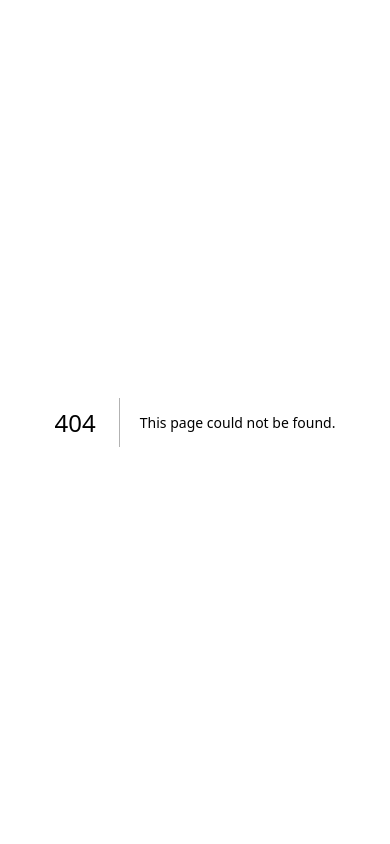
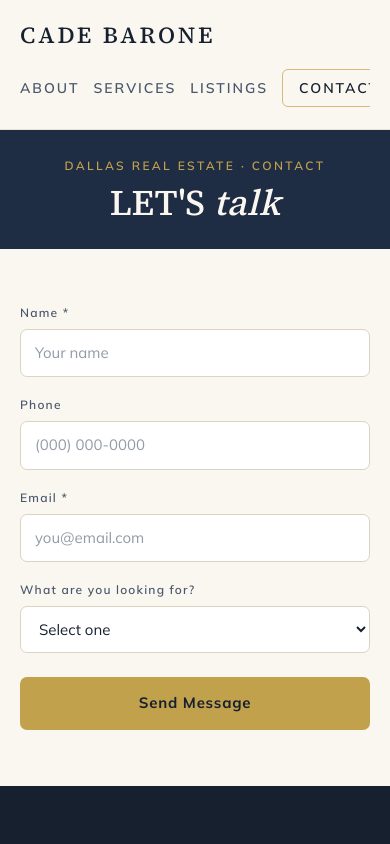
Before and after one commit to cadebarone00/cade-barone-real-estate, a Next.js app: page /contact in a window 390 px wide. Before the commit this address had no page. Shown: the top 844 px of the page. Built offline with nearby package versions, Linux system fonts and the light colour scheme.

Commit message:
Add dedicated Contact page (name/phone/email/looking-for)

```diff
--- /dev/null
+++ b/app/contact/page.js
@@ -0,0 +1,149 @@
+"use client";
+
+import { useState } from "react";
+import Nav from "@/components/Nav";
+import Footer from "@/components/Footer";
+import FadeUp from "@/components/FadeUp";
+
+const LOOKING_FOR_OPTIONS = ["Buying", "Selling", "Renting", "Landlord", "Just looking"];
+
+const inputClass =
+  "w-full bg-white border border-border-input rounded-[7px] px-[14px] py-3 text-ink placeholder:text-grey-text/60 text-[15px] focus:outline-none focus:border-gold focus:shadow-[0_0_0_3px_rgba(194,161,77,0.18)] transition-colors duration-150";
+
+const labelClass = "block text-xs font-semibold tracking-[0.1em] text-grey-text mb-2";
+
+export default function ContactPage() {
+  const [form, setForm] = useState({ name: "", phone: "", email: "", service: "" });
+  const [status, setStatus] = useState("idle"); // idle | loading | success | error
+
+  function set(field) {
+    return (e) => setForm((prev) => ({ ...prev, [field]: e.target.value }));
+  }
+
+  async function handleSubmit(e) {
+    e.preventDefault();
+    setStatus("loading");
+    try {
+      const res = await fetch("/api/contact", {
+        method: "POST",
+        headers: { "Content-Type": "application/json" },
+        body: JSON.stringify(form),
+      });
+      if (!res.ok) throw new Error();
+      setStatus("success");
+    } catch {
+      setStatus("error");
+    }
+  }
+
+  return (
+    <>
+      <Nav />
+      <main>
+        <section className="bg-navy">
+          <div className="max-w-[1280px] mx-auto px-[clamp(20px,5vw,56px)] py-[clamp(28px,3.5vw,44px)] text-center">
+            <FadeUp>
+              <div className="text-xs font-semibold tracking-[0.2em] text-gold mb-[10px]">
+                DALLAS REAL ESTATE · CONTACT
+              </div>
+              <h1 className="m-0 font-display font-medium text-[clamp(36px,4.8vw,58px)] leading-[1.04] text-cream">
+                LET&apos;S <em className="italic">talk</em>
+              </h1>
+            </FadeUp>
+          </div>
+        </section>
+
+        <section className="bg-cream">
+          <div className="max-w-[560px] mx-auto px-[clamp(20px,5vw,56px)] py-[clamp(56px,7vw,96px)]">
+            {status === "success" ? (
+              <FadeUp>
+                <div className="text-center py-10">
+                  <h2 className="font-display font-medium text-[clamp(28px,3vw,38px)] text-ink mb-3">
+                    Thank you — talk soon.
+                  </h2>
+                  <p className="text-grey-text text-lg">
+                    I&apos;ll reach out within one business day.
+                  </p>
+                </div>
+              </FadeUp>
+            ) : (
+              <FadeUp>
+                <form onSubmit={handleSubmit} className="flex flex-col gap-5">
+                  <div>
+                    <label className={labelClass}>Name *</label>
+                    <input
+                      required
+                      type="text"
+                      placeholder="Your name"
+                      value={form.name}
+                      onChange={set("name")}
+                      className={inputClass}
+                    />
+                  </div>
+
+                  <div>
+                    <label className={labelClass}>Phone</label>
+                    <input
+                      type="tel"
+                      placeholder="(000) 000-0000"
+                      value={form.phone}
+                      onChange={set("phone")}
+                      className={inputClass}
+                    />
+                  </div>
+
+                  <div>
+                    <label className={labelClass}>Email *</label>
+                    <input
+                      required
+                      type="email"
+                      placeholder="you@email.com"
+                      value={form.email}
+                      onChange={set("email")}
+                      className={inputClass}
+                    />
+                  </div>
+
+                  <div>
+                    <label className={labelClass}>What are you looking for?</label>
+                    <select
+                      required
+                      value={form.service}
+                      onChange={set("service")}
+                      className={`${inputClass} cursor-pointer`}
+                    >
+                      <option value="" disabled>
+                        Select one
+                      </option>
+                      {LOOKING_FOR_OPTIONS.map((option) => (
+                        <option key={option} value={option}>
+                          {option}
+                        </option>
+                      ))}
+                    </select>
+                  </div>
+
+                  <button
+                    type="submit"
+                    disabled={status === "loading"}
+                    className="mt-1 font-bold text-[15px] tracking-[0.05em] text-ink bg-gold rounded-[7px] py-[15px] cursor-pointer transition-colors duration-150 hover:bg-gold-hover disabled:opacity-60"
+                  >
+                    {status === "loading" ? "Sending…" : "Send Message"}
+                  </button>
+
+                  {status === "error" && (
+                    <p className="text-sm text-red-600">
+                      Something went wrong. Please email me directly at
+                      cadebarone00@gmail.com.
+                    </p>
+                  )}
+                </form>
+              </FadeUp>
+            )}
+          </div>
+        </section>
+      </main>
+      <Footer />
+    </>
+  );
+}
```
